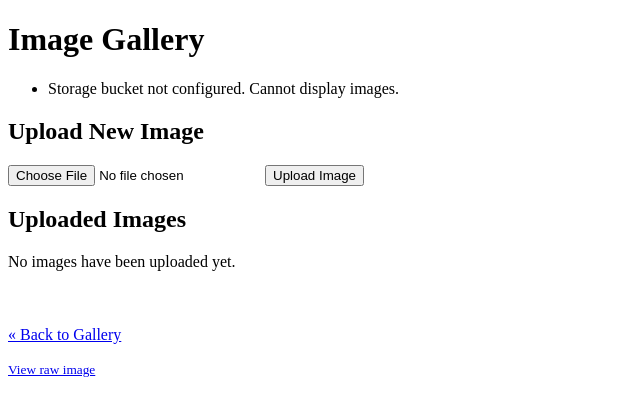
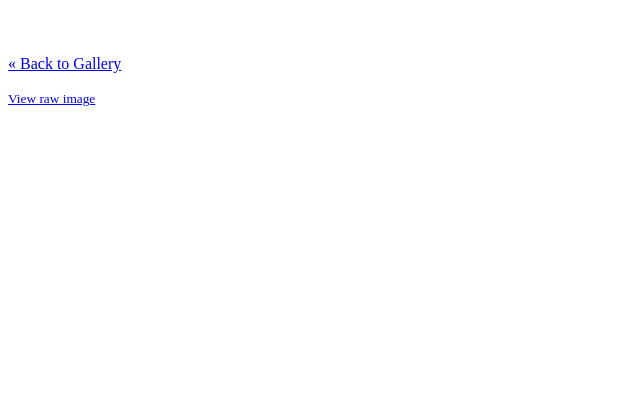
Before and after one commit to nihaanth/Project2---cloud-native-developenment, a Flask app: page / in a window 1280 px wide. Shown: the top 416 px of the page, without its empty margins (0-640 px from the left). Run offline with Flask 3, Linux system fonts and the light colour scheme; some libraries are stand-ins or nearby versions.

Commit message:
Update index.html

```diff
--- a/templates/index.html
+++ b/templates/index.html
@@ -1,44 +1,3 @@
-<!DOCTYPE html>
-<html lang="en">
-<head>
-    <meta charset="UTF-8">
-    <meta name="viewport" content="width=device-width, initial-scale=1.0">
-    <title>Image Gallery</title>
-    </head>
-<body>
-    <div> <h1>Image Gallery</h1>
-
-        {% with messages = get_flashed_messages(with_categories=true) %}
-            {% if messages %}
-                <ul> {% for category, message in messages %}
-                    <li>{{ message }}</li>
-                {% endfor %}
-                </ul>
-            {% endif %}
-        {% endwith %}
-
-        <div> <h2>Upload New Image</h2>
-            <form action="{{ url_for('upload_file') }}" method="post" enctype="multipart/form-data">
-                <input type="file" name="file" accept=".png,.jpg,.jpeg,.gif" required>
-                <input type="submit" value="Upload Image">
-            </form>
-        </div>
-
-        <h2>Uploaded Images</h2>
-        {% if image_data %}
-            <ul> {% for image in image_data %}
-                <li> <a href="{{ url_for('view_image_details', filename=image.filename) }}">
-                        {{ image.title | default('View Image', true) }} ({{ image.filename }})
-                    </a>
-                </li>
-                {% endfor %}
-            </ul>
-        {% else %}
-            <p>No images have been uploaded yet.</p>
-        {% endif %}
-    </div>
-</body>
-</html>
 
 <!DOCTYPE html>
 <html lang="en">
```
